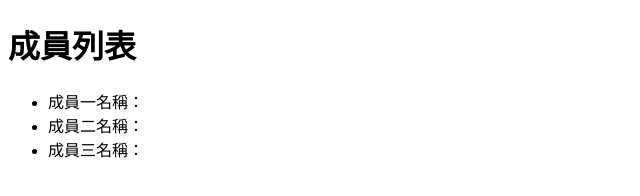
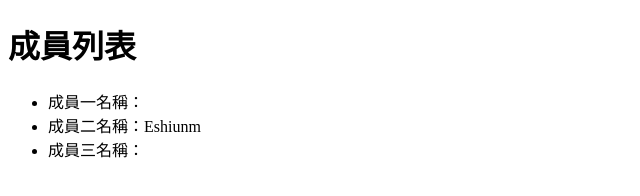
Before and after one commit to Avain84/git_4, a plain HTML site: page index.html in a window 1280 px wide. Shown: the full height of the page, 0-640 px from the left. Drawn offline with Linux system fonts and the light colour scheme.

Commit message:
新增成員 B

```diff
--- a/index.html
+++ b/index.html
@@ -1,16 +1,19 @@
 <!DOCTYPE html>
 <html lang="en">
+
 <head>
     <meta charset="UTF-8">
     <meta name="viewport" content="width=device-width, initial-scale=1.0">
     <title>Document</title>
 </head>
+
 <body>
     <h1>成員列表</h1>
     <ul>
         <li>成員一名稱：</li>
-        <li>成員二名稱：</li>
+        <li>成員二名稱：Eshiunm</li>
         <li>成員三名稱：</li>
     </ul>
 </body>
+
 </html>
```
